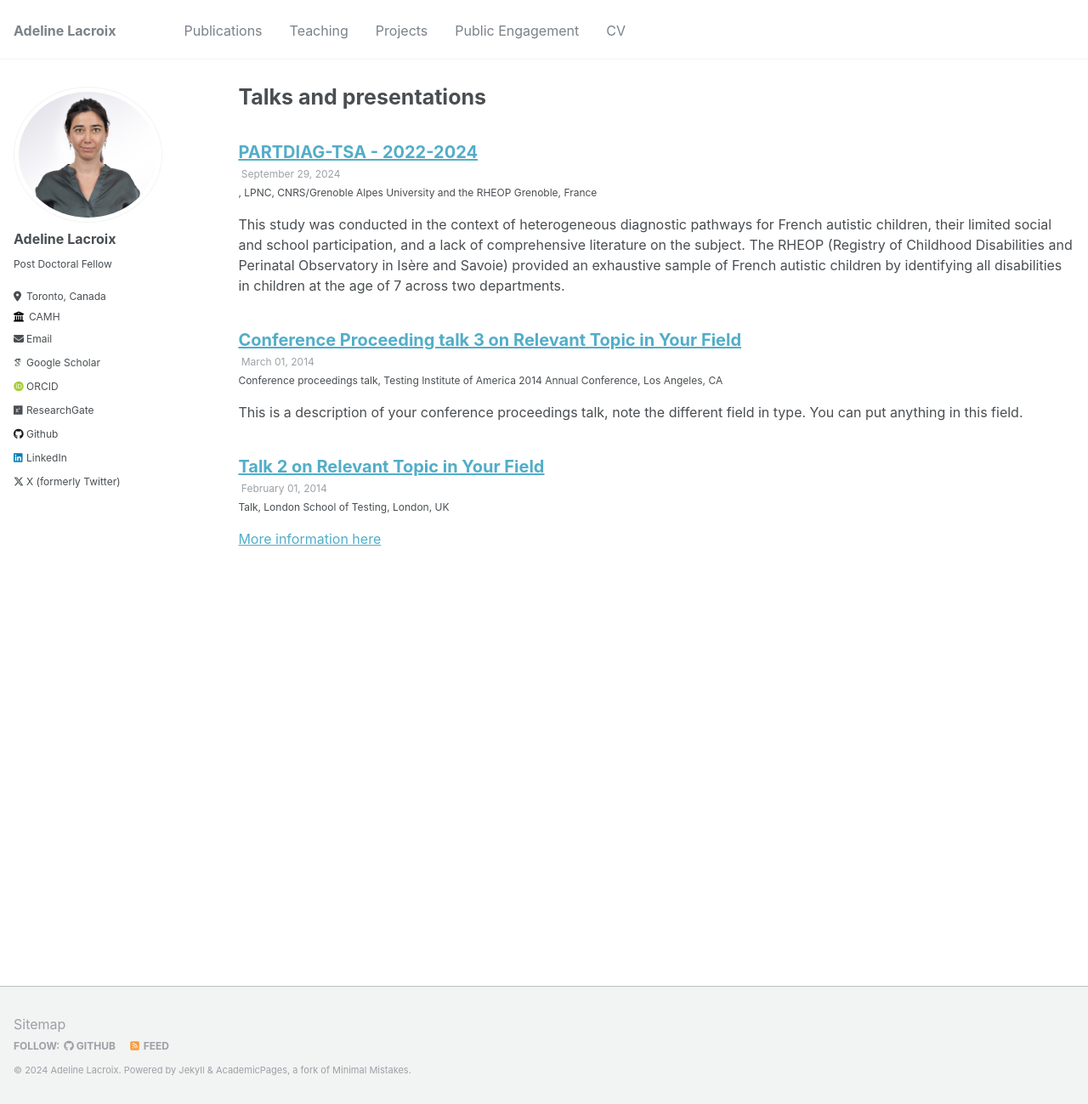
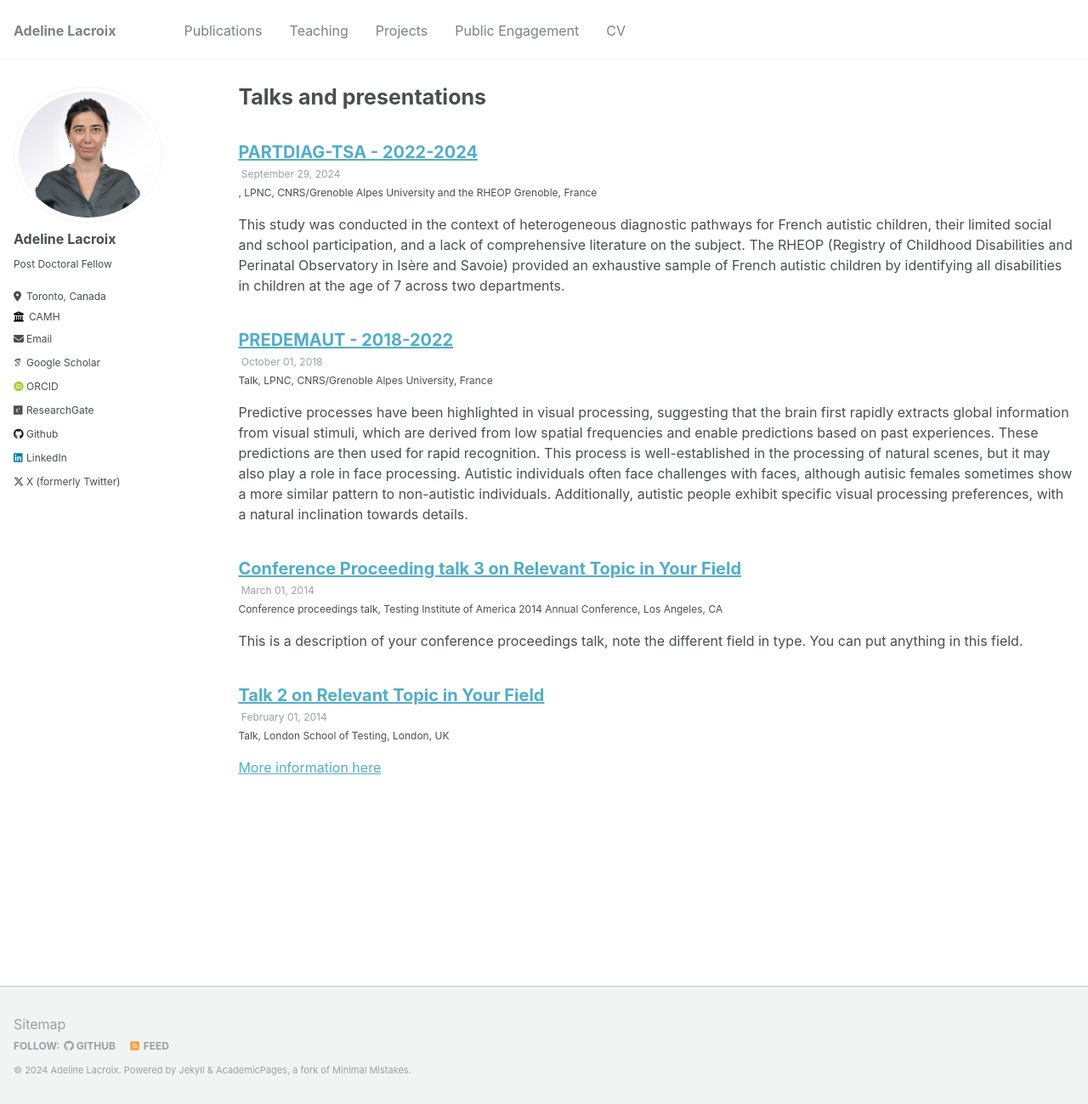
Before and after one commit to Adeline-Lacroix/Adeline-Lacroix.github.io, a Jekyll site: the page built from _pages/talks.html, in a window 1280 px wide and 1299 px high. Shown: the whole window at 85% size. Built offline with Jekyll 4.4.1, drawn with Linux system fonts in a browser that asks for light colours; some web fonts are replaced; a file with an impossible date is left out.

Commit message:
bug fix yalm date

```diff
--- a/_talks/001_Predemaut.md
+++ b/_talks/001_Predemaut.md
@@ -1,10 +1,10 @@
 ---
-title: "PREDEMAUT"
+title: "PREDEMAUT - 2018-2022"
 collection: talks
 type: "Talk"
-permalink: /talks/001_Predemaut
-venue: "LPNC, CNRS/Grenoble Alpes Univesity"
-date: 2018-2022
+permalink: /talks/2018-10-01-Predemaut
+venue: "LPNC, CNRS/Grenoble Alpes University"
+date: 2018-10-01
 location: "France"
 ---
 
```
